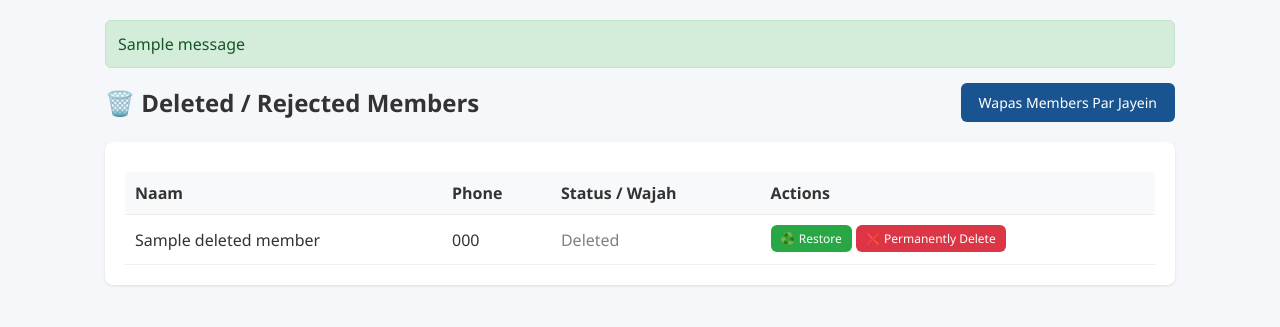
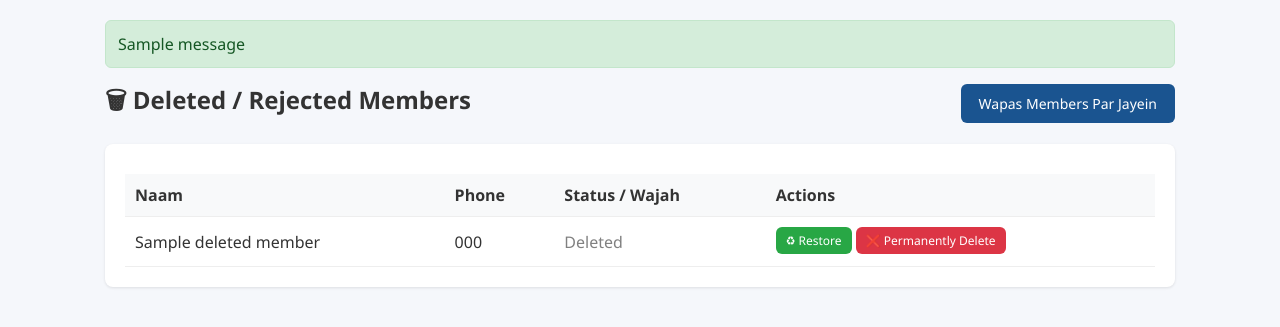
Before and after one commit to RASHIDBAIG/committee-manager, a Flask app: template templates/deleted_members.html in a window 1280 px wide. Shown: the part 57-384 px from the top of the page. Run offline with Flask 3, Linux system fonts and the light colour scheme; the template is opened without the code that fills it: most values are stand-ins (such as "Sample title", 1, 10 or a date in 2020); one stand-in notice (Sample message) is shown.

Commit message:
Fixed emoji text encoding

```diff
--- a/templates/committee_detail.html
+++ b/templates/committee_detail.html
@@ -4,8 +4,8 @@
 <h2>{{ committee.name }}</h2>
 <p style="color:#666;">Rs. {{ committee.monthly_amount }} x {{ committee.total_months }} mahine | Commission: {{ committee.commission_pct }}%</p>
 <div style="margin-top:15px;">
-    <a href="{{ url_for('draw_bari', cid=committee.id) }}" class="btn btn-primary" onclick="return confirm('Bariyan randomly assign ho jayengi. Pakka?')">🎲 Auto Draw Bari</a>
-    <a href="{{ url_for('export_csv', cid=committee.id) }}" class="btn btn-success">📥 Download Excel</a>
+    <a href="{{ url_for('draw_bari', cid=committee.id) }}" class="btn btn-primary" onclick="return confirm('Bariyan randomly assign ho jayengi. Pakka?')">&#127922; Auto Draw Bari</a>
+    <a href="{{ url_for('export_csv', cid=committee.id) }}" class="btn btn-success">&#128229; Download Excel</a>
 </div>
 </div>
 <div class="row">
--- a/templates/deleted_members.html
+++ b/templates/deleted_members.html
@@ -1,7 +1,7 @@
 {% extends 'base.html' %}
 {% block content %}
 <div style="display:flex;justify-content:space-between;align-items:center;">
-<h2>🗑️ Deleted / Rejected Members</h2>
+<h2>&#128465; Deleted / Rejected Members</h2>
 <a href="{{ url_for('members') }}" class="btn btn-primary">Wapas Members Par Jayein</a>
 </div>
 
@@ -21,8 +21,8 @@
     {% endif %}
 </td>
 <td>
-    <a href="{{ url_for('restore_member', mid=m.id) }}" class="btn btn-success" style="padding:5px 10px;font-size:12px;margin-bottom:2px;">♻️ Restore</a>
-    <a href="{{ url_for('hard_delete_member', mid=m.id) }}" class="btn btn-danger" style="padding:5px 10px;font-size:12px;" onclick="return confirm('Hamesha ke liye delete karein?')">❌ Permanently Delete</a>
+    <a href="{{ url_for('restore_member', mid=m.id) }}" class="btn btn-success" style="padding:5px 10px;font-size:12px;margin-bottom:2px;">&#9851; Restore</a>
+    <a href="{{ url_for('hard_delete_member', mid=m.id) }}" class="btn btn-danger" style="padding:5px 10px;font-size:12px;" onclick="return confirm('Hamesha ke liye delete karein?')">&#10060; Permanently Delete</a>
 </td>
 </tr>{% endfor %}
 </tbody></table>
--- a/templates/member_dashboard.html
+++ b/templates/member_dashboard.html
@@ -17,7 +17,7 @@ th{background:#f8f9fa}.badge{padding:4px 8px;border-radius:4px;font-size:12px;co
 </style></head><body>
 <div class="nav"><strong>Assalam-o-Alaikum, {{ name }}</strong><div><a href="/member_logout" style="color:#fff;text-decoration:none;font-size:14px;">Logout</a></div></div>
 <div class="container">
-    {% if messages %}{% for msg in messages %}<div class="msg-card"><h4>📢 Admin ka Message</h4><p>{{ msg.message }}</p></div>{% endfor %}{% endif %}
+    {% if messages %}{% for msg in messages %}<div class="msg-card"><h4>&#128226; Admin ka Message</h4><p>{{ msg.message }}</p></div>{% endfor %}{% endif %}
     <div class="card"><h3>Meri Committees</h3>
         {% if committees %}{% for c in committees %}
             <div style="border:1px solid #ddd; padding:15px; margin-bottom:10px; border-radius:5px; background:#fafafa;">
--- a/templates/members.html
+++ b/templates/members.html
@@ -7,7 +7,7 @@
 
 {% if pending_members %}
 <div class="card" style="background-color: #fff3cd; border-left: 5px solid #ffc107;">
-    <h3>ðŸ”” Naye Requests (Pending)</h3>
+    <h3>&#128276; Naye Requests (Pending)</h3>
     <table><thead><tr><th>Details</th><th>Qist</th><th>Tasveerein</th><th>Action</th></tr></thead>
     <tbody>{% for m in pending_members %}
     <tr>
@@ -40,7 +40,7 @@
 {% endif %}
 
 <div class="card" style="background-color: #f0f8ff;">
-    <h3>ðŸ“¢ Member Ko Message Bhejein</h3>
+    <h3>&#128226; Member Ko Message Bhejein</h3>
     <form method="POST" action="{{ url_for('send_message') }}">
         <div class="row">
             <div class="col-half">
```
